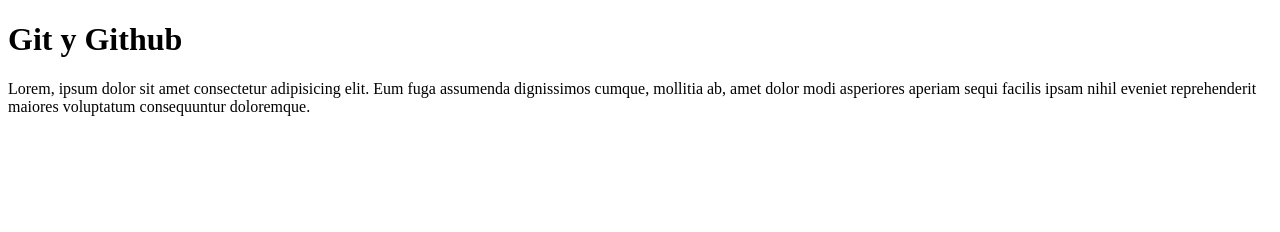
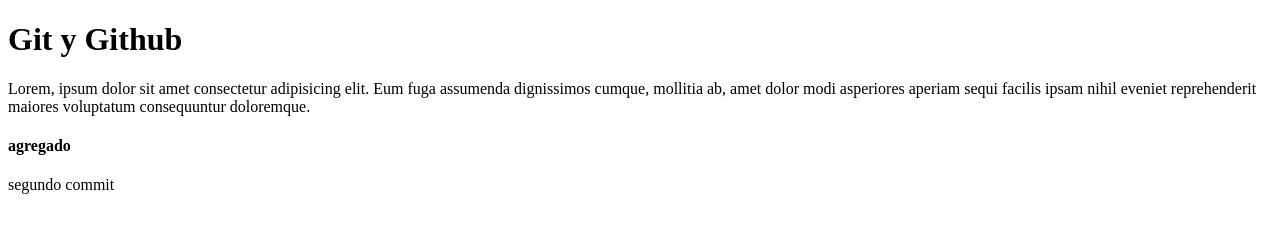
Before and after one commit to lucasanch/repo1, a plain HTML site: page index.html in a window 1280 px wide. Drawn offline with Linux system fonts and the light colour scheme.

Commit message:
tercercommit

```diff
--- a/index.html
+++ b/index.html
@@ -3,12 +3,14 @@
 <head>
     <meta charset="UTF-8">
     <meta name="viewport" content="width=device-width, initial-scale=1.0">
+    <link rel="stylesheet" href="style.css">
     <title>Git y Github</title>
 </head>
 <body>
     <h1>Git y Github</h1>
     <p>Lorem, ipsum dolor sit amet consectetur adipisicing elit. Eum fuga assumenda dignissimos cumque, mollitia ab, amet dolor modi asperiores aperiam sequi facilis ipsam nihil eveniet reprehenderit maiores voluptatum consequuntur doloremque.</p>
 
-
+    <h4>agregado</h4>
+    <p>segundo commit</p>
 </body>
 </html>
```
Also changed, not shown: style.css (added).
